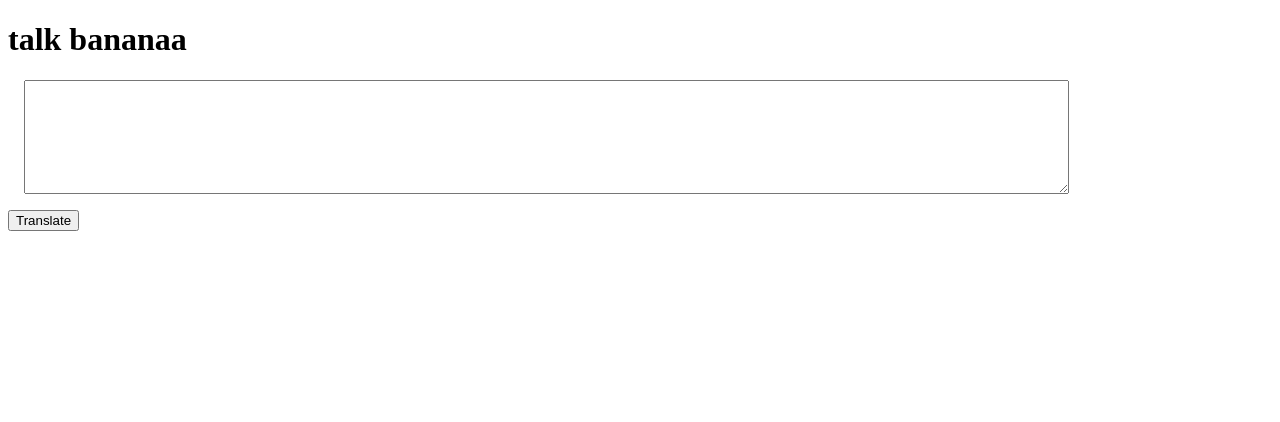
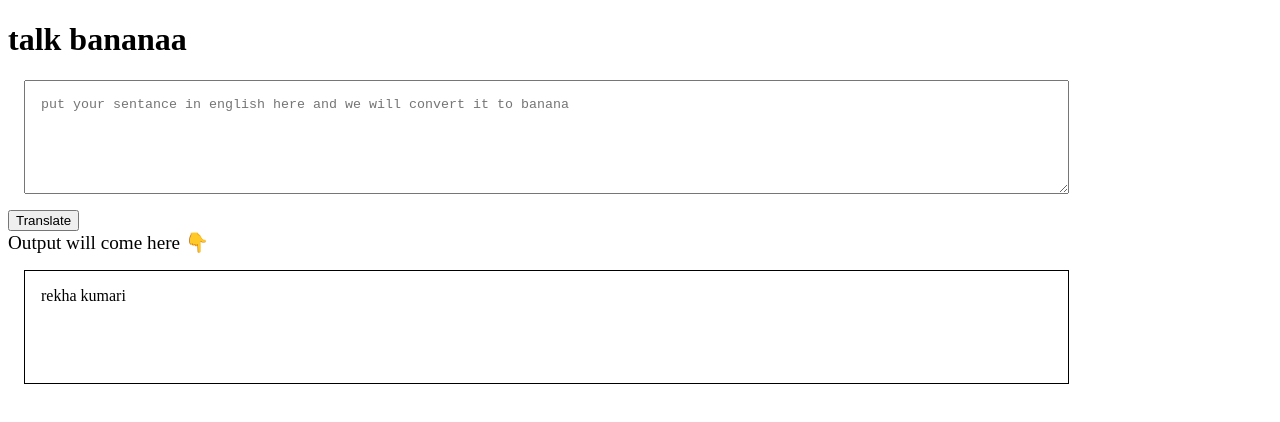
Before and after one commit to Rekhakumari28/neogcamp-banana-speak, a plain HTML site: page index.html in a window 1280 px wide. Drawn offline with Linux system fonts and the light colour scheme.

Commit message:
input output processing done

```diff
--- a/app.js
+++ b/app.js
@@ -1,9 +1,10 @@
 var btnTranslate= document.querySelector("#btn-translate");
 var txtInput=document.querySelector("#txt-input");
-console.log(txtInput)
+var outputDiv=document.querySelector("#output");
+
+
 function clickHandler() {
-        console.log("clicked!");
-        console.log("input", txtInput.value);
+       outputDiv.innerText="dasdasdasd"+txtInput.value;
 };
 
 btnTranslate.addEventListener("click",clickHandler)
--- a/index.html
+++ b/index.html
@@ -13,15 +13,24 @@
       margin: 1rem;
       padding: 1rem;
     }
+  #output{
+    border: 1px solid black;
+    height: 10vh;
+    width: 80%;
+    margin: 1rem;
+    padding: 1rem;
+  }
   </style>
 </head>
 
 <body>
 
   <h1>talk bananaa</h1>
-  <textarea id="txt-input" placeholder="" put your sentance in english here and we will convert it to
-    banana"></textarea>
+  <textarea id="txt-input" placeholder="put your sentance in english here and we will convert it to banana"></textarea>
   <button id="btn-translate">Translate</button>
+
+  <div style="font-size: larger;">Output will come here 👇</div>
+  <div id="output">rekha kumari</div>
   <script src="app.js" type="text/javascript"></script>
 
 </body>
```
